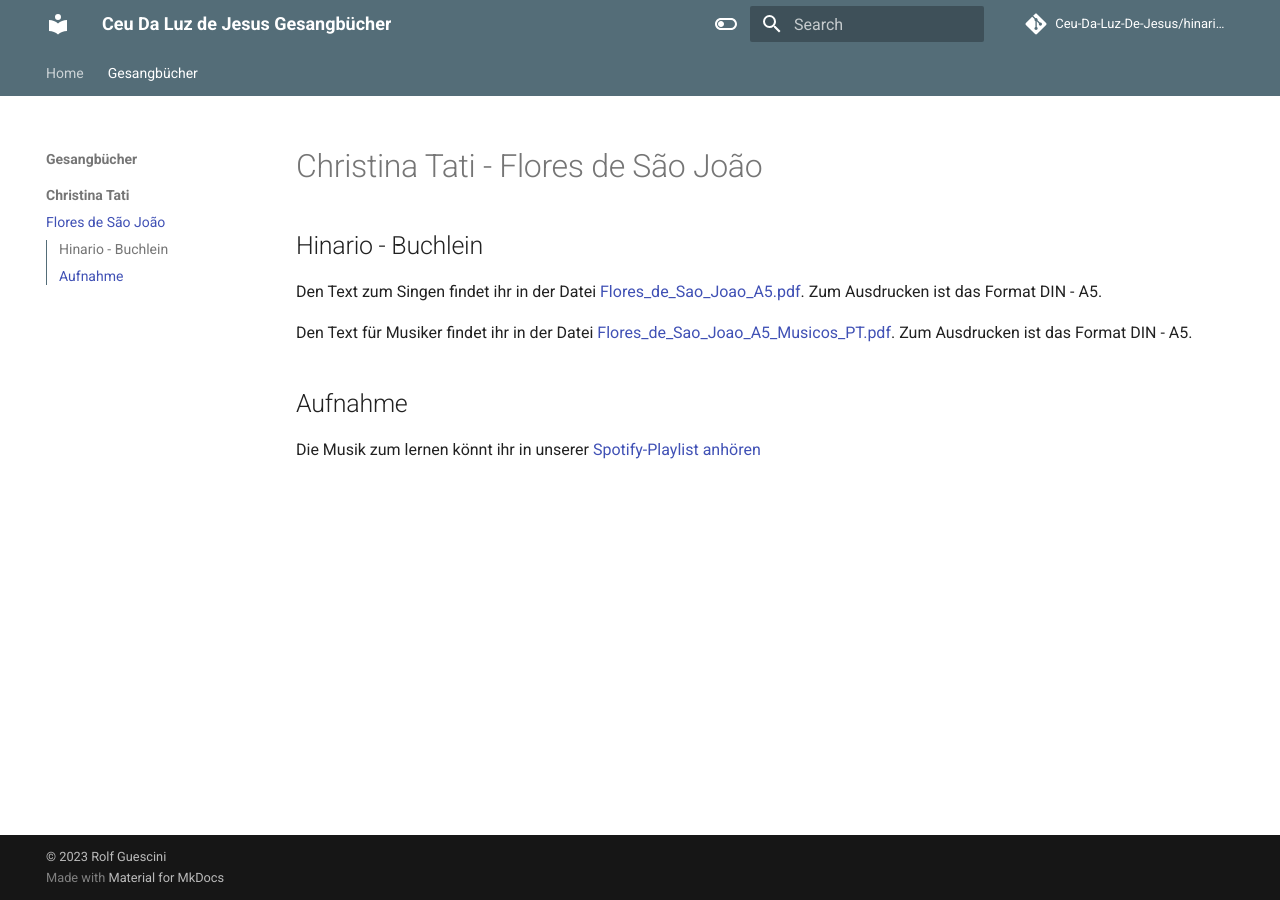
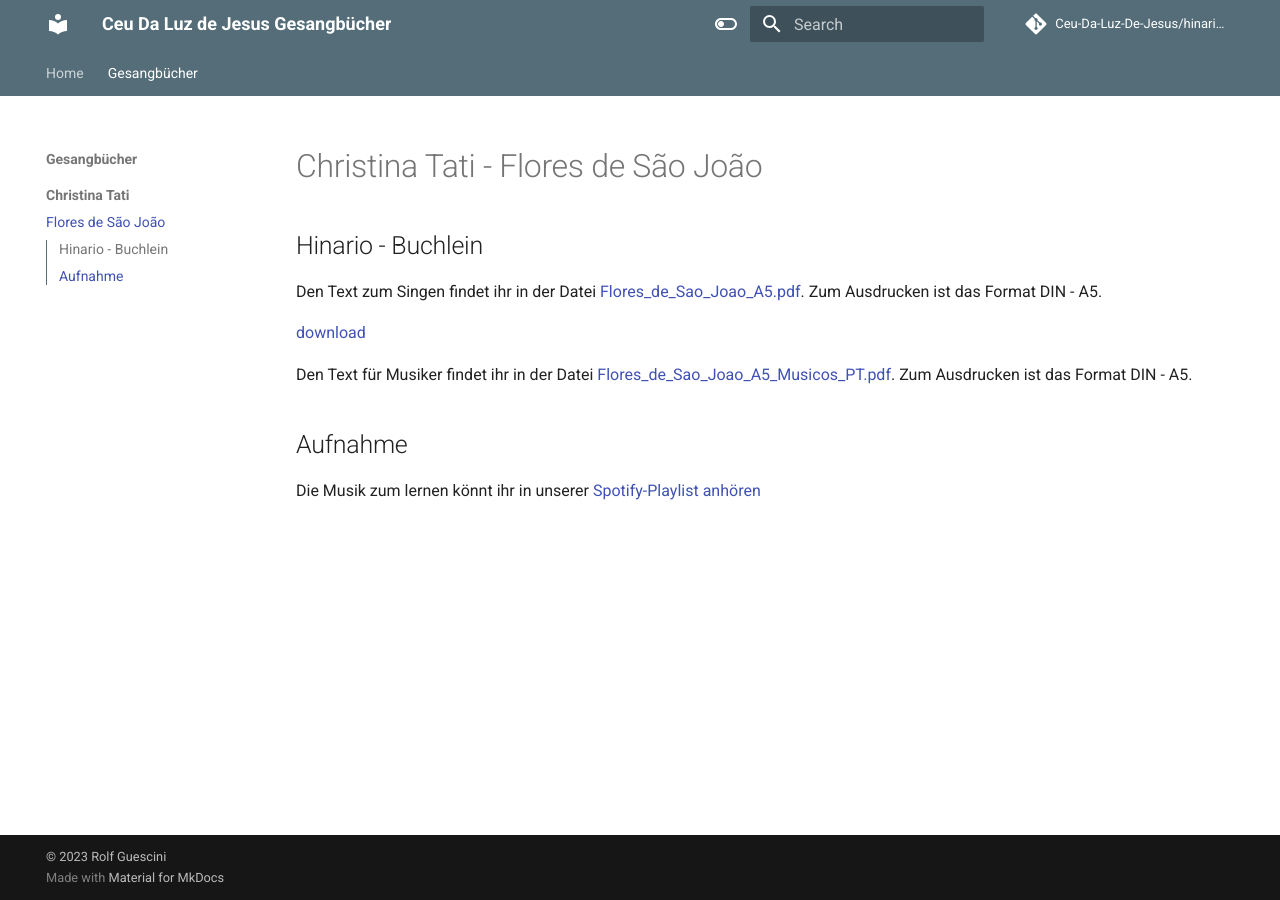
Before and after one commit to Ceu-Da-Luz-De-Jesus/hinarien, an MkDocs documentation site: the page built from docs/floresdesaojoao.md, in a window 1280 px wide. Built offline with MkDocs 1.6.1 and Material for MkDocs 9.7.7, drawn with Linux system fonts in a browser that asks for light colours; comment, search, counter and statistics services are not loaded.

Commit message:
updating pages

```diff
--- a/docs/floresdesaojoao.md
+++ b/docs/floresdesaojoao.md
@@ -3,6 +3,8 @@
 ## Hinario - Buchlein
 Den Text zum Singen findet ihr in der Datei [Flores_de_Sao_Joao_A5.pdf](https://github.com/Ceu-Da-Luz-De-Jesus/hinarien/blob/main/Christina_Tati/Flores_De_Sao_Joao/Flores_de_Sao_Joao_A5_PT_EN.pdf). Zum Ausdrucken ist das Format DIN - A5.
 
+[download]({{ site.baseurl }}{% Christina_Tati/Flores_De_Sao_Joao/Flores_de_Sao_Joao_A5_PT_EN.pdf %})
+
 Den Text für Musiker findet ihr in der Datei [Flores_de_Sao_Joao_A5_Musicos_PT.pdf](https://github.com/Ceu-Da-Luz-De-Jesus/hinarien/blob/main/Christina_Tati/Flores_De_Sao_Joao/Flores_de_Sao_Joao_A5_Musicos_PT.pdf). Zum Ausdrucken ist das Format DIN - A5.
 
 ## Aufnahme
```
